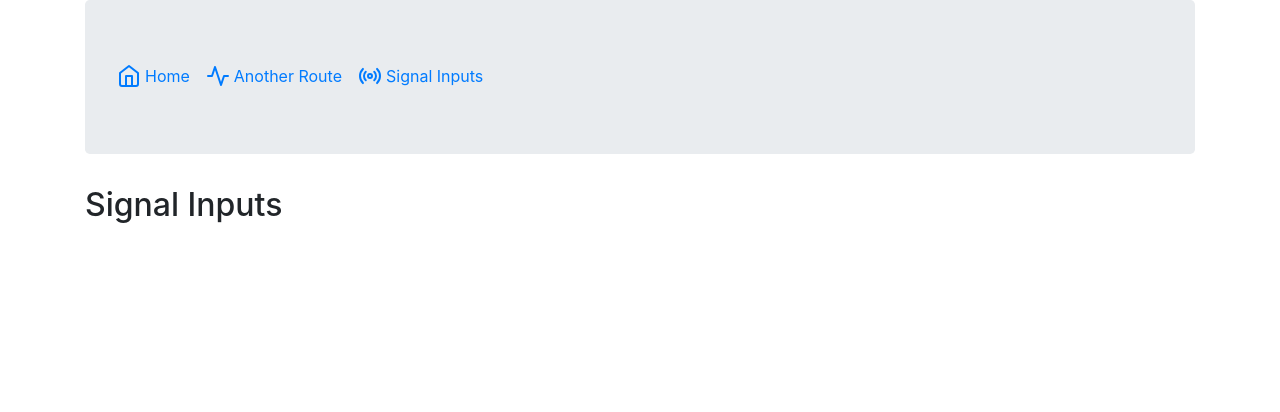
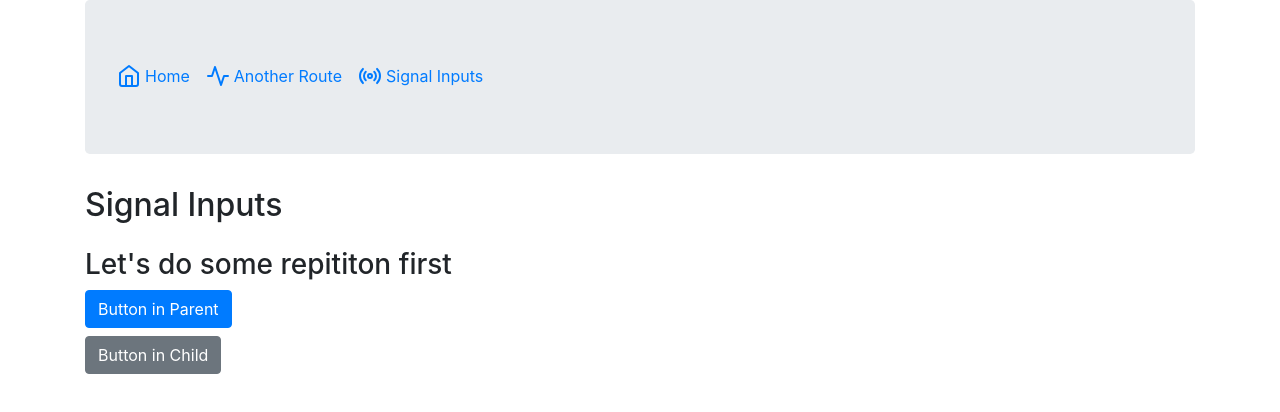
Before and after one commit to henrikmathiesen/angular-i18n, an Angular app: page /signal-inputs in a window 1280 px wide. Shown: the top 412 px of the page. Built offline with nearby package versions, Linux system fonts and the light colour scheme.

Commit message:
Communication up and down parent, child. Repitition.

```diff
--- /dev/null
+++ b/src/app/routable-components/signal-inputs/signal-inputs-child/signal-inputs-child.component.html
@@ -0,0 +1,3 @@
+<div>
+    <button type="button" class="btn btn-secondary" (click)="onChildButtonClick()">Button in Child</button>
+</div>
--- /dev/null
+++ b/src/app/routable-components/signal-inputs/signal-inputs-child/signal-inputs-child.component.ts
@@ -0,0 +1,24 @@
+import { Component, Output, Input, EventEmitter, SimpleChanges, OnChanges } from '@angular/core';
+
+@Component({
+    selector: 'app-signal-inputs-child',
+    standalone: true,
+    templateUrl: './signal-inputs-child.component.html'
+})
+export class SignalInputsChildComponent implements OnChanges {
+
+    @Output() childButtonClicked = new EventEmitter(false);
+    @Input() parentButtonClicked = false;
+
+
+    onChildButtonClick() {
+        console.log('SignalInputsChildComponent, onChildButtonClick');
+        this.childButtonClicked.emit(true); // communication up to parent via EventEmitter
+    }
+
+    ngOnChanges(changes: SimpleChanges): void {
+        // 2) Communication down to child via input and listen here for changes, if we want to react in TypeScript (a template binding will update automatically)
+        // ngOnChanges will only run if value is changed
+        console.log('SignalInputsChildComponent, ngOnChanges', changes['parentButtonClicked'].currentValue);
+    }
+}
--- a/src/app/routable-components/signal-inputs/signal-inputs.component.html
+++ b/src/app/routable-components/signal-inputs/signal-inputs.component.html
@@ -1 +1,10 @@
 <h2 class="mb-4">Signal Inputs</h2>
+
+<div>
+    <h3>Let's do some repititon first</h3>
+    <div class="mb-2">
+        <button type="button" class="btn btn-primary" (click)="onParentButtonClick()">Button in Parent</button>
+    </div>
+    <app-signal-inputs-child (childButtonClicked)="onChildButtonClick()" [parentButtonClicked]="isParentButtonClicked" />
+                                                                    <!-- 1) Communication down to child via input -->
+</div>
--- a/src/app/routable-components/signal-inputs/signal-inputs.component.ts
+++ b/src/app/routable-components/signal-inputs/signal-inputs.component.ts
@@ -1,13 +1,25 @@
 import { Component } from '@angular/core';
 import { RoutableComponentModel } from '../../models';
+import { SignalInputsChildComponent } from './signal-inputs-child/signal-inputs-child.component';
 
 @Component({
     selector: 'app-signal-inputs',
     standalone: true,
+    imports: [SignalInputsChildComponent],
     templateUrl: './signal-inputs.component.html'
 })
 export class SignalInputsComponent implements RoutableComponentModel {
     componentName = 'SignalInputsComponent';
+    isParentButtonClicked = false;
+
+    onParentButtonClick() {
+        console.log('SignalInputsComponent, onParentButtonClick');
+        this.isParentButtonClicked = true;
+    }
+
+    onChildButtonClick() {
+        console.log('SignalInputsComponent, onChildButtonClick');
+    }
 
     // TODO: https://www.youtube.com/@deborah_kurata/videos
 }
```
